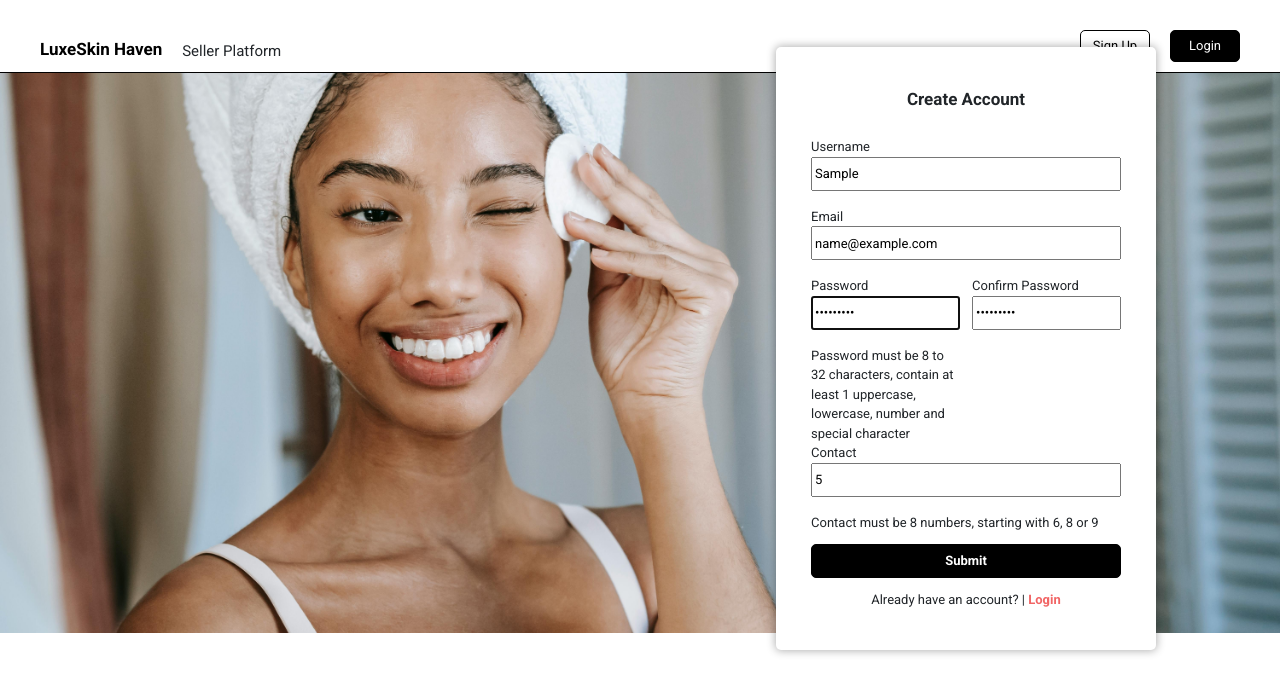
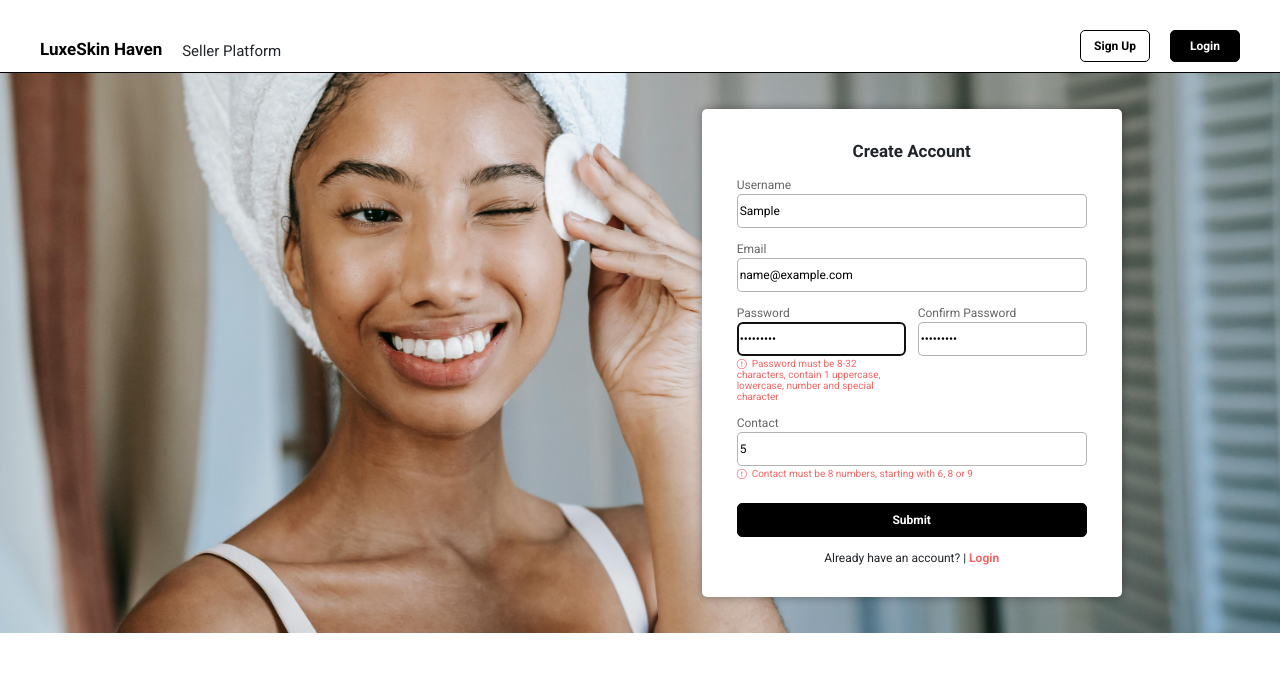
Before and after one commit to christiinelim/luxeskin-haven, a React (Create React App) app in the folder frontend/: page /seller/signup in a window 1280 px wide. Both pictures are taken after typing "Sample", "name@example.com", "Sample123", "Sample123", "5" into the empty fields and a click on the button "Submit". Shown: the top 694 px of the page. Built offline with nearby package versions, Linux system fonts and the light colour scheme.

Commit message:
formatted error message for forms

```diff
--- a/frontend/src/App.js
+++ b/frontend/src/App.js
@@ -1,4 +1,5 @@
 import 'bootstrap/dist/css/bootstrap.min.css';
+import "bootstrap-icons/font/bootstrap-icons.css";
 
 import { BrowserRouter as Router, Routes, Route, Link } from "react-router-dom";
 import SellerSignupPage from './views/seller/SellerSignupPage';
--- a/frontend/src/components/seller-platform/signup-view/SellerSignup.js
+++ b/frontend/src/components/seller-platform/signup-view/SellerSignup.js
@@ -22,18 +22,18 @@ const SellerSignup = () => {
     return (
         <div className="wrapper seller-signup-background">
             <div className="row">
-                <div className="col-12 col-md-6"></div>
-                <div className="col-12 col-md-6 signup-form-container">
+                <div className="col-12 col-md-5"></div>
+                <div className="col-12 col-md-7 signup-form-container">
                     <div className="signup-form">
                         <div className="form-header">Create Account</div>
 
-                        <form onSubmit={handleSubmit(onSubmit)}>
+                        <form onSubmit={handleSubmit(onSubmit)} className="form-container">
                             <div>
                                 <label>Username</label>
                                 <input {...register("username", {
                                     required: "Username is required"
                                 })} type="text" id="username" name="username" />
-                                { errors.username && <div>{ errors.username.message }</div> }
+                                { errors.username && <div className="form-error-message"><i class="bi bi-exclamation-circle form-error-icon"></i>{ errors.username.message }</div> }
                             </div>
 
                             <div>
@@ -43,7 +43,7 @@ const SellerSignup = () => {
                                     maxLength: 320,
                                     validate: (value) => value.includes("@") || "Invalid format, email must include @"
                                 })} type="text" id="email" name="email" />
-                                { errors.email && <div>{ errors.email.message }</div> }
+                                { errors.email && <div className="form-error-message"><i class="bi bi-exclamation-circle form-error-icon"></i>{ errors.email.message }</div> }
                             </div>
 
                             <div className="input-half-width">
@@ -53,19 +53,19 @@ const SellerSignup = () => {
                                         required: "Password is required",
                                         pattern: {
                                             value: /^(?=.*[a-z])(?=.*[A-Z])(?=.*\d)(?=.*[$@$!%*?&])[A-Za-z\d$@$!%*?&]{8,32}$/,
-                                            message: "Password must be 8 to 32 characters, contain at least 1 uppercase, lowercase, number and special character"
+                                            message: "Password must be 8-32 characters, contain 1 uppercase, lowercase, number and special character"
                                         }
                                     })} type="password" id="password" name="password" />
-                                    { errors.password && <div>{ errors.password.message }</div> }
+                                    { errors.password && <div className="form-error-message"><i class="bi bi-exclamation-circle form-error-icon"></i>{ errors.password.message }</div> }
                                 </div>
 
                                 <div className="input-half-width-items">
                                     <label>Confirm Password</label>
                                     <input {...register("confirm_password", {
-                                        required: "Confirm password is required",
+                                        required: "Input is required",
                                         validate: (value) => value === getValues('password') || "Passwords do not match"
                                     })} type="password" id="confirm_password" name="confirm_password" />
-                                    { errors.confirm_password && <div>{ errors.confirm_password.message }</div> }
+                                    { errors.confirm_password && <div className="form-error-message"><i class="bi bi-exclamation-circle form-error-icon"></i>{ errors.confirm_password.message }</div> }
                                 </div>
                             </div>
 
@@ -78,7 +78,7 @@ const SellerSignup = () => {
                                         message: "Contact must be 8 numbers, starting with 6, 8 or 9"
                                     }
                                 })} type="number" id="contact" name="contact" />
-                                { errors.contact && <div>{ errors.contact.message }</div> }
+                                { errors.contact && <div className="form-error-message"><i class="bi bi-exclamation-circle form-error-icon"></i>{ errors.contact.message }</div> }
                             </div>
 
                             <div className="submit-button-container">
@@ -86,9 +86,9 @@ const SellerSignup = () => {
                                     { isSubmitting ? "Submitting" : "Submit" }
                                 </button>
                             </div>
-                            { errors.root && <div>{ errors.root.message }</div> }
+                            { errors.root && <div className="form-error-message"><i class="bi bi-exclamation-circle form-error-icon"></i>{ errors.root.message }</div> }
                         </form>
-                        <div className="login-prompt">Already have an account? | <span className="login-action">Login</span></div>
+                        <div className="form-prompt">Already have an account? | <span className="form-action">Login</span></div>
                     </div>
                 </div>
             </div>
--- a/frontend/src/index.css
+++ b/frontend/src/index.css
@@ -3,7 +3,7 @@ body {
     font-family: 'Roboto';
     -webkit-font-smoothing: antialiased;
     -moz-osx-font-smoothing: grayscale;
-    font-size: 10px
+    font-size: 9px
 }
 
 /* SHARED */
@@ -28,10 +28,21 @@ form {
     width: 100%;
 }
 
+.form-container {
+    display: flex;
+    flex-direction: column;
+    gap: 8px
+}
+
+label {
+    color: rgba(0, 0, 0, 0.6);
+}
+
 input {
     width: 100%;
-    margin-bottom: 10px;
     height: 25px;
+    border: 1px solid rgba(0, 0, 0, 0.3);
+    border-radius: 5px;
 }
 
 .input-half-width {
@@ -57,16 +68,28 @@ input {
 .form-header {
     font-weight: bold;
     font-size: 14px;
-    margin-bottom: 20px;
+    margin-bottom: 10px;
 }
 
-.login-prompt {
+.form-prompt {
     margin-top: 8px;
 }
 
-.login-action {
+.form-action {
     color: rgba(241,101,101,1);
     font-weight: bold;
+}
+
+/* form error message */
+.form-error-message {
+    color: rgba(241,101,101,1);
+    font-size: 7px;
+    line-height: 8px;
+    margin-top: 2px
+}
+
+.form-error-icon {
+    margin-right: 2px
 }
 
 /* buttons */
@@ -79,6 +102,7 @@ input {
     border-radius: 5px;
     width: 55px;
     height: 25px;
+    font-weight: bold;
 }
 
 .button-full {
@@ -312,7 +336,7 @@ input {
     display: flex;
     align-items: center;
     justify-content: center;
-    height: 540px;
+    height: 590px;
     z-index: 100;
 }
 
@@ -324,12 +348,12 @@ input {
     padding: 40px 30px;
     border-radius: 5px;
     box-shadow: 0px 0px 8px 1px rgba(0, 0, 0, 0.3);
-    width: 270px;
+    width: 300px;
 }
 
 @media (min-width: 576px) {
     body {
-        font-size: 11px
+        font-size: 10px
     }
 
     /* SHARED */
@@ -339,8 +363,11 @@ input {
     }
 
     /* form */
+    .form-container {
+        gap: 12px
+    }
+
     input {
-        margin-bottom: 12px;
         height: 28px;
     }
 
@@ -354,7 +381,17 @@ input {
 
     .form-header {
         font-size: 15px;
-        margin-bottom: 25px;
+        margin-bottom: 10px;
+    }
+
+    /* form error message */
+    .form-error-message {
+        font-size: 8px;
+        line-height: 9px
+    }
+
+    .form-error-icon {
+        margin-right: 3px
     }
 
     /* NAVBAR COMPONENT */
@@ -397,18 +434,18 @@ input {
     }
 
     .signup-form-container {
-        height: 500px;
+        height: 570px;
     }
 
     .signup-form {
-        width: 350px;
+        width: 400px;
         padding: 40px;
     }
 }
 
 @media (min-width: 768px) {
     body {
-        font-size: 12px
+        font-size: 11px
     }
 
     /* SHARED */
@@ -418,8 +455,11 @@ input {
     }
 
     /* form */
+    .form-container {
+        gap: 12px
+    }
+
     input {
-        margin-bottom: 14px;
         height: 32px;
     }
 
@@ -429,10 +469,21 @@ input {
 
     .form-header {
         font-size: 16px;
+        margin-bottom: 12px;
     }
 
-    .login-prompt {
+    .form-prompt {
         margin-top: 10px;
+    }
+
+    /* form error message */
+    .form-error-message {
+        font-size: 9px;
+        line-height: 10px
+    }
+
+    .form-error-icon {
+        margin-right: 4px
     }
 
     /* buttons */
@@ -490,18 +541,18 @@ input {
     }
 
     .signup-form-container {
-        height: 550px;
+        height: 560px;
     }
 
     .signup-form {
-        width: 370px;
-        padding: 40px 35px;
+        width: 400px;
+        padding: 30px 35px;
     }
 }
 
 @media (min-width: 992px) {
     body {
-        font-size: 13px
+        font-size: 12px
     }
 
     /* SHARED */
@@ -512,7 +563,6 @@ input {
 
     /* form */
     input {
-        margin-bottom: 16px;
         height: 34px;
     }
 
@@ -524,7 +574,7 @@ input {
         font-size: 17px;
     }
 
-    .login-prompt {
+    .form-prompt {
         margin-top: 12px;
     }
 
@@ -533,6 +583,16 @@ input {
     .button-full {
         width: 70px;
         height: 32px;
+    }
+
+    /* form error message */
+    .form-error-message {
+        font-size: 10px;
+        line-height: 11px
+    }
+
+    .form-error-icon {
+        margin-right: 5px
     }
 
     /* NAVBAR COMPONENT */
@@ -577,6 +637,6 @@ input {
 
     /* SELLER SIGNUP COMPONENT */
     .signup-form {
-        width: 380px;
+        width: 420px;
     }
 }
--- /dev/null
+++ b/package.json
@@ -0,0 +1,5 @@
+{
+  "dependencies": {
+    "bootstrap-icons": "^1.11.3"
+  }
+}
```
Also changed, not shown: 1 other file (tests, documents, lock files or other folders).
